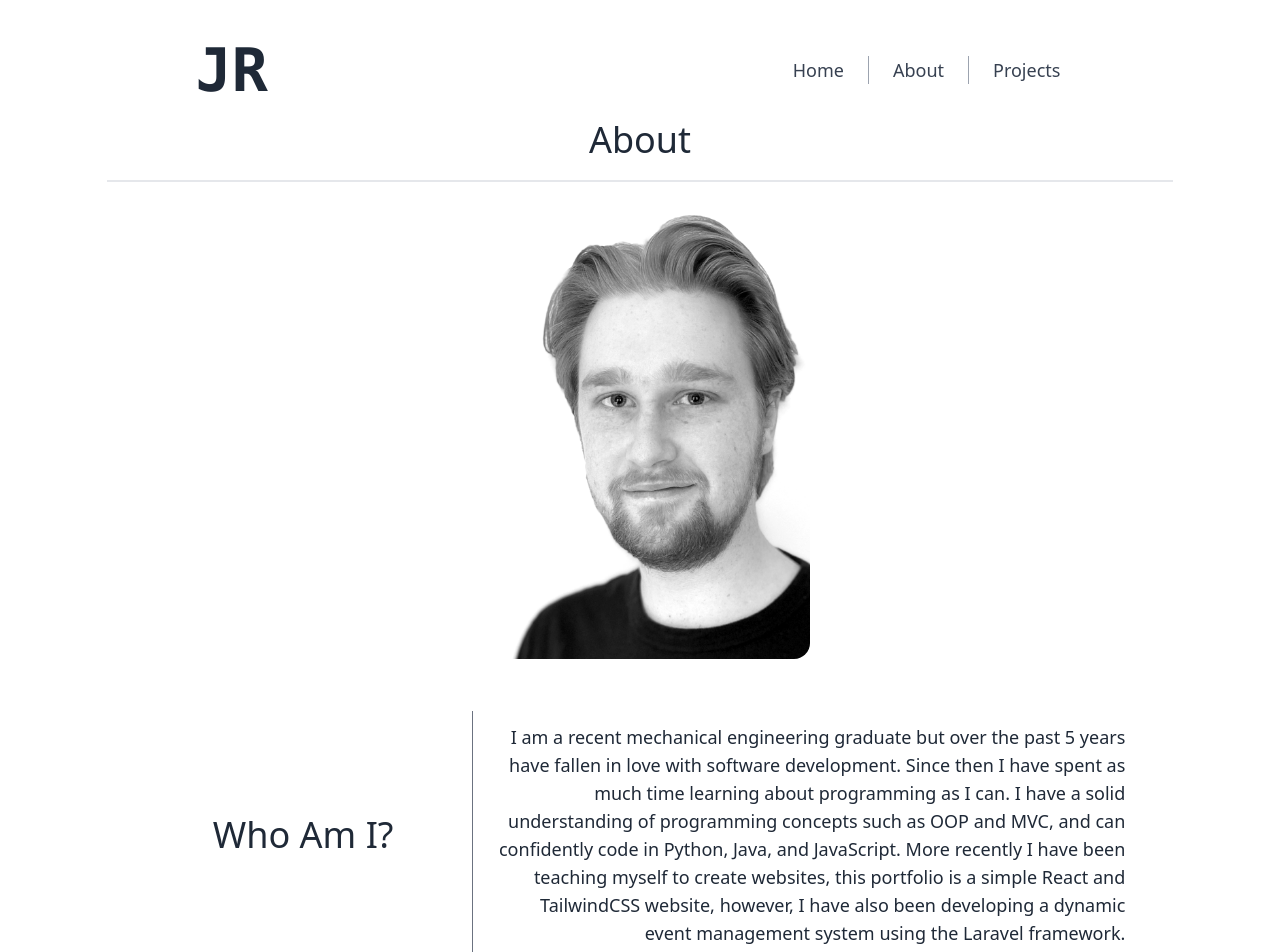
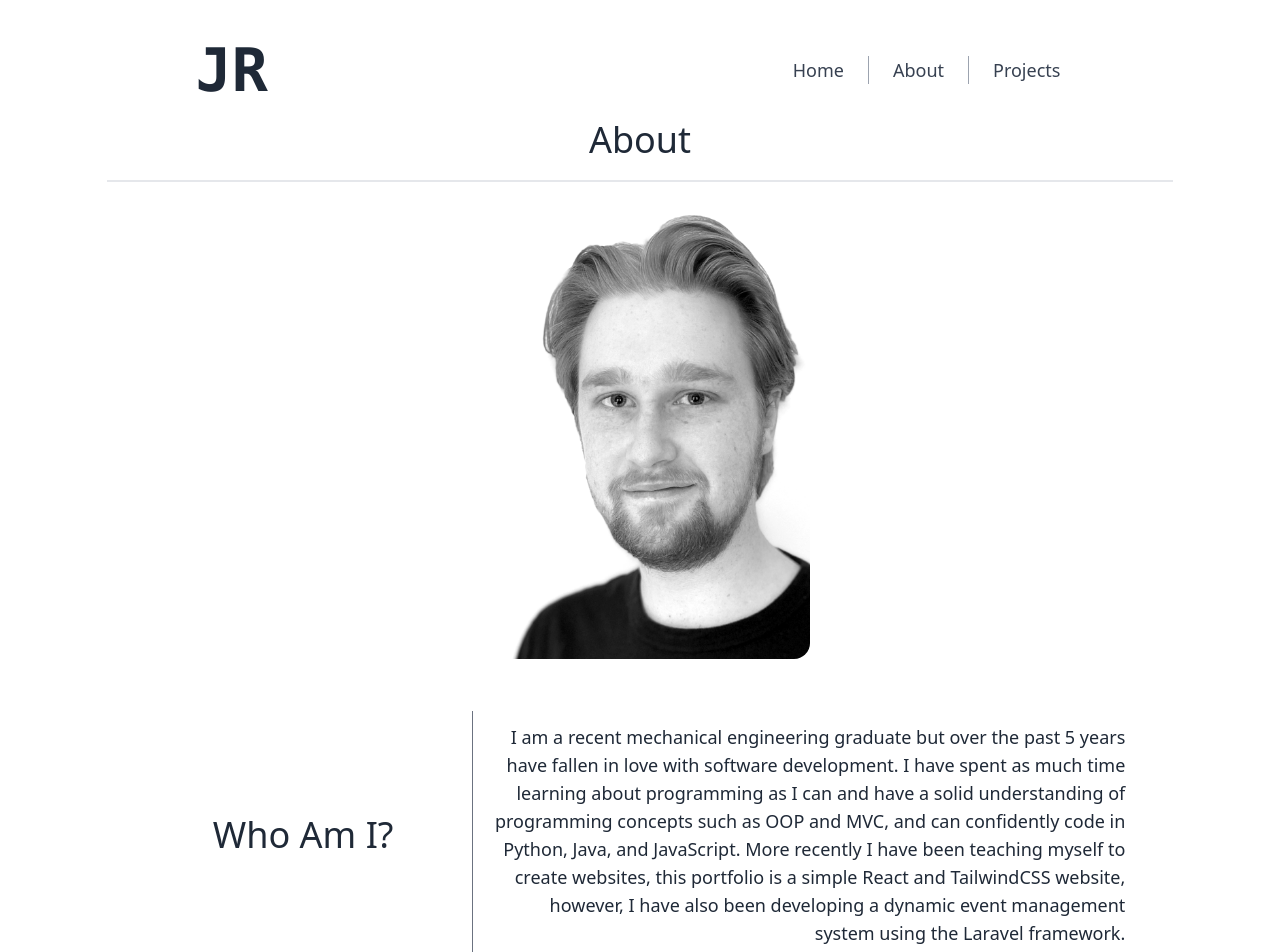
Before and after one commit to jetroberts/portfolio, a React (Create React App) app: page /about in a window 1280 px wide. Shown: the top 952 px of the page. Built offline with nearby package versions, Linux system fonts and the light colour scheme.

Commit message:
Edited the about section and projects section.

```diff
--- a/src/components/About.js
+++ b/src/components/About.js
@@ -14,7 +14,7 @@ export default function About() {
                 <h1 className='p-2 md:w-1/3 text-4xl text-gray-800'>Who Am I?</h1>
                 <p className='md:w-2/3 px-5 py-3 text-lg text-gray-800 text-center md:text-right'>I am a recent
                     mechanical engineering graduate but over the past 5 years have fallen in love with software
-                    development. Since then I have spent as much time learning about programming as I can. I have a
+                    development. I have spent as much time learning about programming as I can and have a
                     solid understanding of programming concepts such as OOP and
                     MVC, and can confidently code in Python, Java, and JavaScript. More recently I have been teaching
                     myself to create websites, this portfolio is a simple React and TailwindCSS website, however, I have
--- a/src/components/Footer.js
+++ b/src/components/Footer.js
@@ -3,7 +3,7 @@ import React from 'react';
 export default function Footer() {
     return (
         <div className='container my-5 static bottom-0'>
-            <div className='flex justify-center divide-x divide-gray-400'>
+            <div className='flex justify-center pb-4 divide-x divide-gray-400'>
                 <a href='https://www.linkedin.com/in/joshuaetroberts' className='text-xl px-5 hover:text-yellow-700'>LinkedIn</a>
                 <a href='https://www.facebook.com/JoshuaEdwinTudorRoberts' className='text-xl px-5 hover:text-yellow-700'>Facebook</a>
                 <a href='https://www.instagram.com/jet1998/' className='text-xl px-5 hover:text-yellow-700'>Instagram</a>
--- a/src/components/Projects.js
+++ b/src/components/Projects.js
@@ -14,7 +14,7 @@ export default function Projects() {
                          projectDescription='Currently in development, a web application that can store user events. The website is written in PHP using the Laravel framework. Each user is able to login and view their events, the aim is to allow tracking of important events such as moving house or exchanging contracts.'
                          projectImg='./Laravel.png'/>
             <ProjectLeft projectName='Boid Simulation'
-                          projectDescription='A flock simulation written in JavaScript, each boid follows 3 rules, separation, alignment, and cohesion. When multiple boids are rendered they collectively they resemble a flock of birds.'
+                          projectDescription='A flock simulation written in JavaScript, each boid follows 3 rules, separation, alignment, and cohesion. When multiple boids are rendered they collectively resemble a flock of birds.'
                           projectImg='./JavascriptLogo.png'/>
             <ProjectLeft projectName='Adhesive Joint Strength'
                          projectDescription='My dissertation focussed on how to predict the strength of adhesive joints without having to run time consuming FEA simulations. Written in Python, the software was able to predict the Factor of Safety of the joint under a given load. The program featured a GUI and multi-threading.'
```
Also changed, not shown: src/components/Navbar.js (line endings or trailing spaces).
